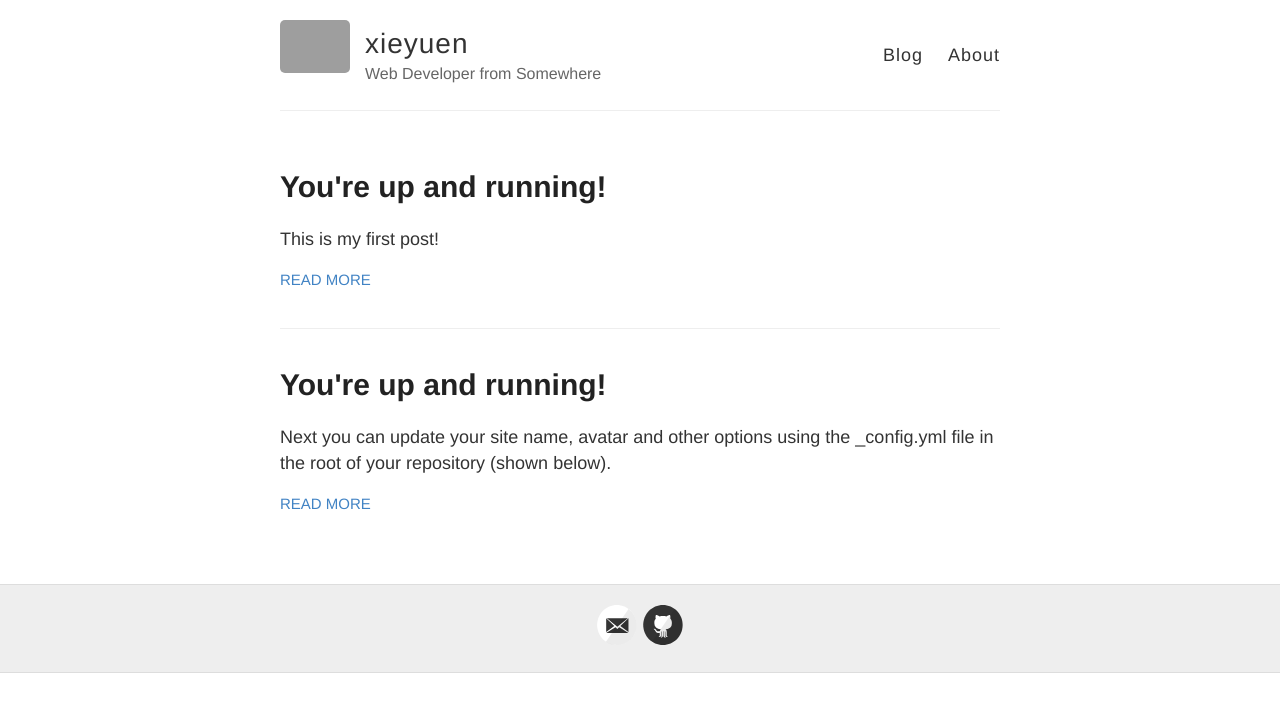
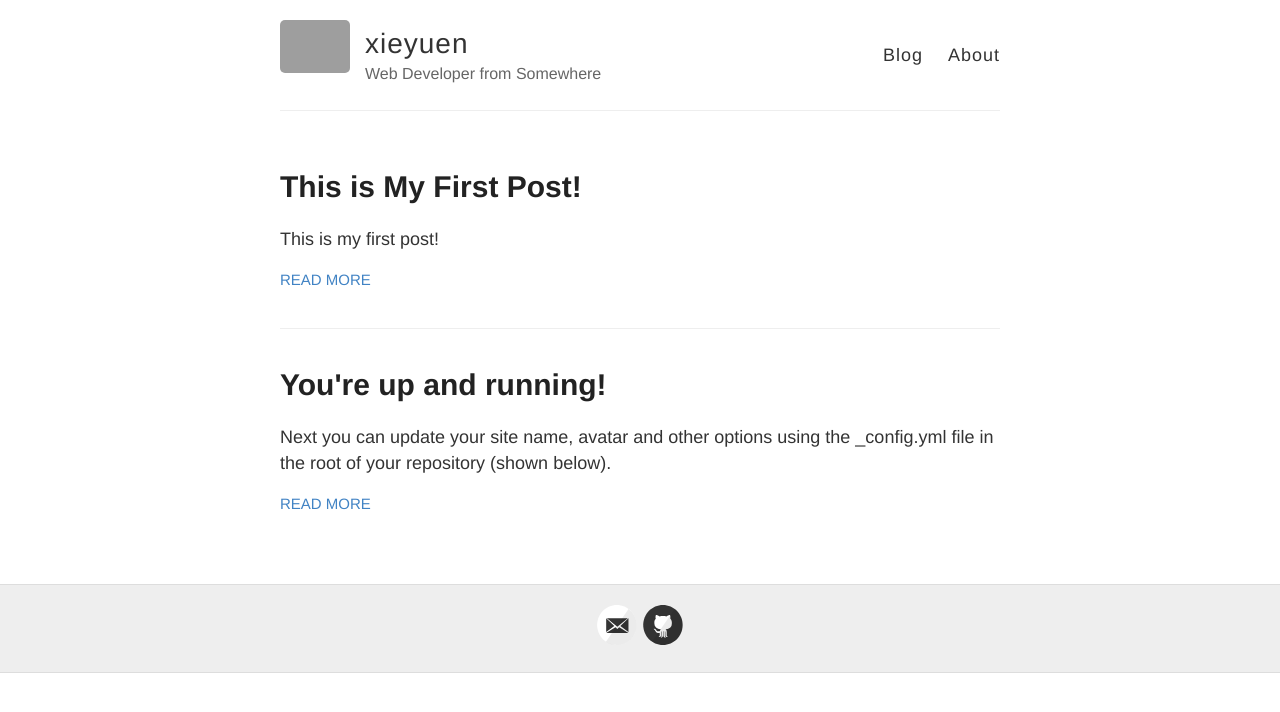
Before and after one commit to xieyuen/xieyuen.github.io, a Jekyll site: the page built from index.html, in a window 1280 px wide. Shown: the top 712 px of the page. Built offline with Jekyll 4.4.1, drawn with Linux system fonts in a browser that asks for light colours; grey boxes are pictures that could not be loaded.

Commit message:
Update 2023-3-11-First-Post.md

```diff
--- a/_posts/2023-3-11-First-Post.md
+++ b/_posts/2023-3-11-First-Post.md
@@ -1,7 +1,9 @@
 ---
 layout: post
-title: You're up and running!
+title: This is My First Post!
 permalink: /First-Post/
 ---
 
 This is my first post!
+
+Can you watch me?
```
